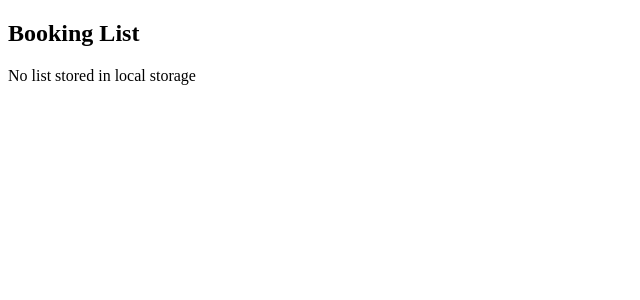
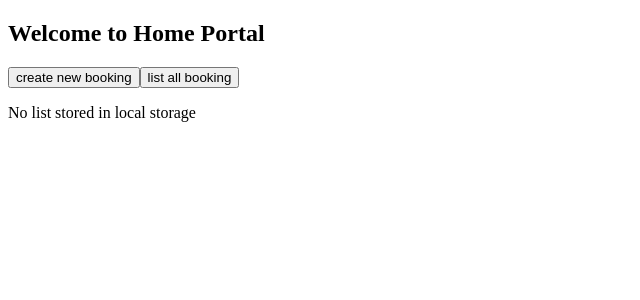
Before and after one commit to AJenkinsSolutions/hotel-booking-app, an Angular app: page /list in a window 1280 px wide. Shown: the top 300 px of the page, without its empty margins (0-640 px from the left). Built offline with nearby package versions, Linux system fonts and the light colour scheme.

Commit message:
Add: Combining from different modules

```diff
--- a/src/app/booking-form/booking-form.component.html
+++ b/src/app/booking-form/booking-form.component.html
@@ -1,4 +1,4 @@
-
+<app-home></app-home>
 <form [formGroup]="bookingForm" (ngSubmit)="onSubmit()">
 
     <div>
--- a/src/app/booking-list/booking-list.component.html
+++ b/src/app/booking-list/booking-list.component.html
@@ -1,5 +1,4 @@
-<h2>Booking List</h2>
-
+<app-home></app-home>
 <div *ngIf="bookingArray.length; else infoMsgTemaplate">
     <ul>
         <li *ngFor="let booking of bookingArray">
--- a/src/app/booking-list/booking-list.component.ts
+++ b/src/app/booking-list/booking-list.component.ts
@@ -2,6 +2,7 @@ import { Component, OnInit } from '@angular/core';
 import { NgModelGroup } from '@angular/forms';
 import { BookingService } from '../booking/booking.service';
 import { Booking } from '../models/booking';
+
 
 @Component({
   selector: 'app-booking-list',
--- a/src/app/home/home.component.html
+++ b/src/app/home/home.component.html
@@ -1,4 +1,3 @@
-<p>home works!</p>
 
 <h2>Welcome to Home Portal</h2>
 <button [routerLink]="['/create']">create new booking</button>
--- a/src/app/home/home.module.ts
+++ b/src/app/home/home.module.ts
@@ -12,6 +12,9 @@ import { RouterModule } from '@angular/router';
   imports: [
     CommonModule,
     RouterModule
+  ],
+  exports: [
+    HomeComponent
   ]
 })
 export class HomeModule { }
```
Also changed, not shown: src/app/booking/booking.module.ts (+4 -3 lines).
